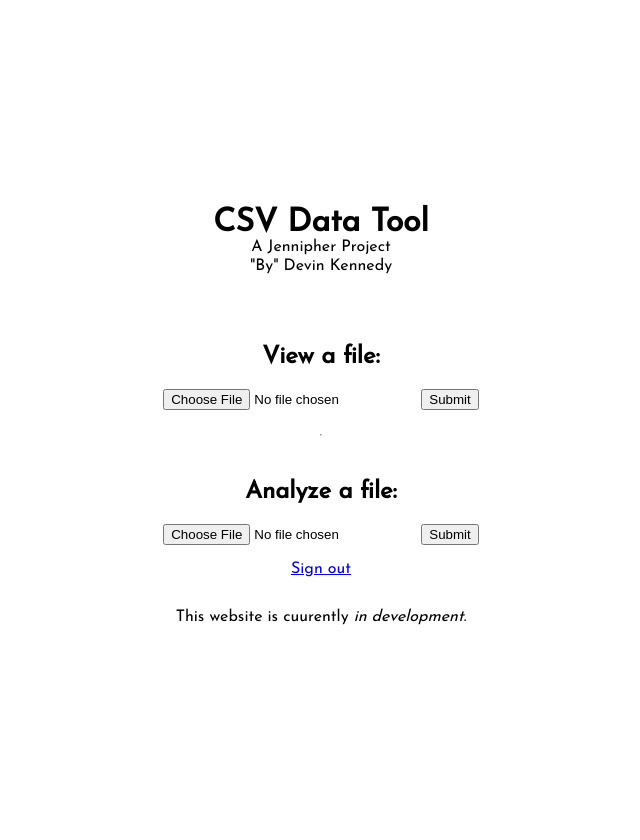
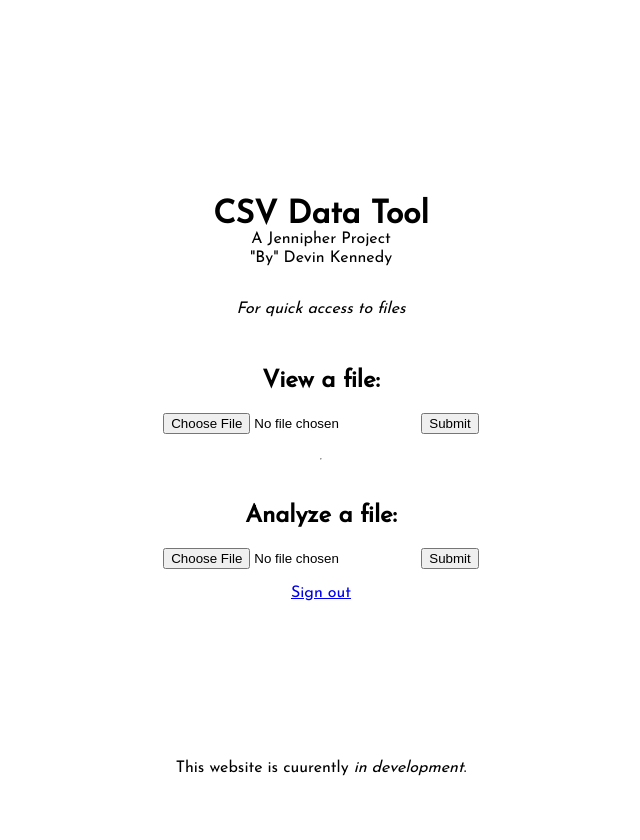
Before and after one commit to Llaaamaguy/Web-CSV, a Flask app: page / in a window 1280 px wide. Shown: the whole page, without its empty margins (319-959 px from the left). Before the commit the page ends 625 px from the top, so only its background shows below. Run offline with Flask 2, Linux system fonts and the light colour scheme; some libraries are stand-ins or nearby versions.

Commit message:
Doesn't auto redirect on "go back" Consistent footer formatting Changed TODO

```diff
--- a/static/IndexStyle.css
+++ b/static/IndexStyle.css
@@ -10,6 +10,7 @@
   flex-direction: column;
   width: 100%;
   font-family: 'Josefin Sans', sans-serif;
+  padding-bottom: 2.5rem;
 }
 
 .header {
@@ -22,4 +23,18 @@
 
 .g-signin2 {
   margin: 1em;
+  display: inline-block;
+  vertical-align: middle;
 }
+
+.explaination {
+  vertical-align: middle;
+}
+
+footer {
+    position: absolute;
+    bottom: 0;
+    width: 100%;
+    height: 2.5rem;
+    text-align: center;
+}
--- a/templates/index.html
+++ b/templates/index.html
@@ -11,12 +11,13 @@
     <meta charset="UTF-8">
     <title>CSV Data tool</title>
   </head>
-  <body>
+  <body onload="signOut();">
     <div class="container">
       <h1 class="header" id="cool">CSV Data Tool</h1>
       <p class="subtitle">A Jennipher Project</p>
       <p class="subtitle">"By" Devin Kennedy</p>
-      <div class="g-signin2" data-onsuccess="onSuccess"></div>
+      <div class="g-signin2" data-onsuccess="onSuccess"></div><span class="explaination"><i>For quick access to files</i></span>
+      <br>
       <script>
         var url = "/verify";
         function onSuccess(googleUser) {
@@ -28,6 +29,7 @@
           Http.send('idtoken=' + id_token);
           Http.onload = function() {
             window.location.href = "/quick_access/" + Http.responseText;
+            signOut();
           };
           Http.onerror = function() {
             console.log("error");
--- a/templates/quick_access.html
+++ b/templates/quick_access.html
@@ -33,6 +33,9 @@
             Http.open("GET", url, true);
             Http.send();
         </script>
+        <footer>
+            <a href="/">Go back</a>
+        </footer>
     </div>
 </body>
 </html>
```
Also changed, not shown: static/QAStyle.css (+12 -1 lines), README.md.
